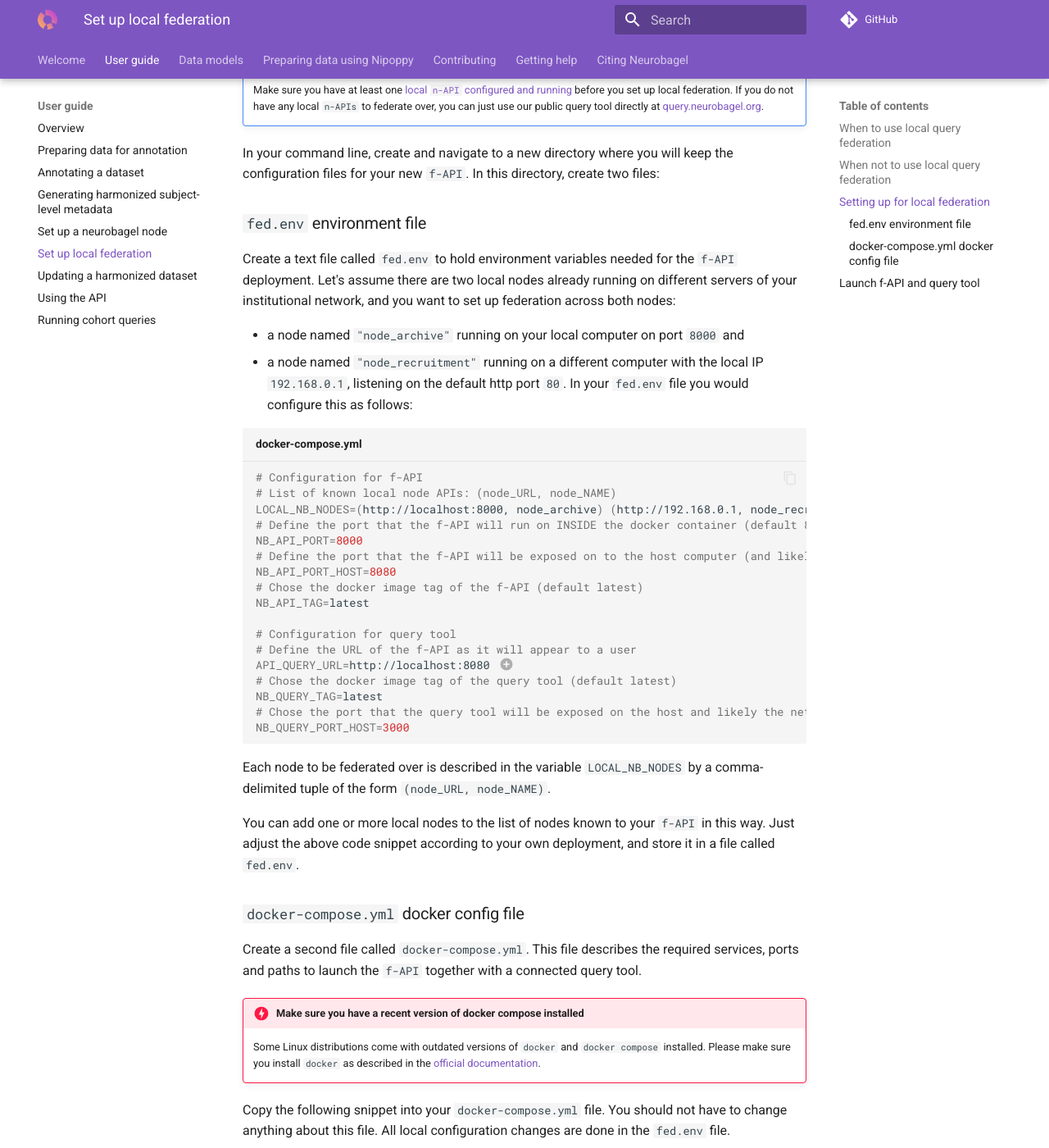
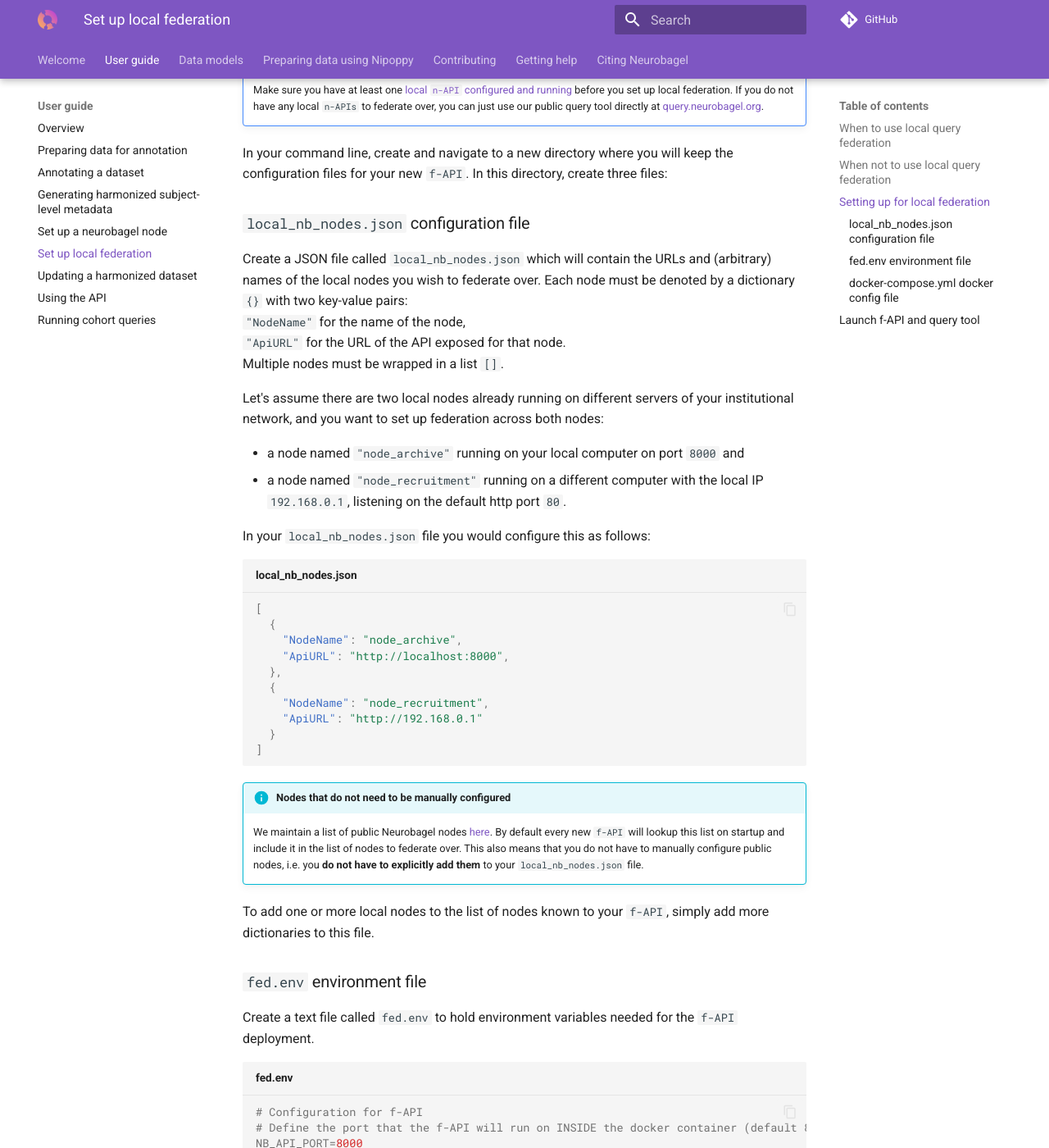
Before and after one commit to neurobagel/develop, an MkDocs documentation site: the page built from docs/docs/federate.md, in a window 1280 px wide and 1400 px high, scrolled down 1789 px. Shown: the whole window at 82% size. Built offline with MkDocs 1.6.1 and Material for MkDocs 9.7.7, drawn with Linux system fonts in a browser that asks for light colours; comment, search, counter and statistics services are not loaded; some of the changed text lies outside the part shown.

Commit message:
[ENH] Update federation instructions to use JSON local nodes config file (neurobagel/documentation#143)
* add info on using JSON local nodes config file

* update text formatting

````diff
--- a/docs/docs/federate.md
+++ b/docs/docs/federate.md
@@ -31,7 +31,7 @@ Query federation is not necessary, if you:
 ## Setting up for local federation
 Federated graph queries in neurobagel are provided by the federation API (`f-API`) service.
 The neurobagel `f-API` takes a single user query and then sends it to every
-neurobagel node API (`n-API`) it is aware of, collects and combinesthe responses,
+neurobagel node API (`n-API`) it is aware of, collects and combines the responses,
 and sends them back to the user as a single answer.
 
 !!! note
@@ -40,22 +40,54 @@ and sends them back to the user as a single answer.
     before you set up local federation. If you do not have any local
     `n-APIs` to federate over, you can just use our public query tool directly at [query.neurobagel.org](https://query.neurobagel.org/).
 
-In your command line, create and navigate to a new directory where you will keep the configuration
-files for your new `f-API`. In this directory, create two files:
+In your command line, create and navigate to a new directory where you will keep the configuration files for your new `f-API`.
+In this directory, create three files:
+
+
+### `local_nb_nodes.json` configuration file
+Create a JSON file called `local_nb_nodes.json` which will contain the URLs and (arbitrary) names of the local nodes you wish to federate over.
+Each node must be denoted by a dictionary `{}` with two key-value pairs:
+`"NodeName"` for the name of the node,
+`"ApiURL"` for the URL of the API exposed for that node.
+Multiple nodes must be wrapped in a list `[]`.
+
+Let's assume there are two local nodes already running on different servers of your institutional network, and you want to set up federation across both nodes:
+
+- a node named `"node_archive"` running on your local computer on port `8000` and
+- a node named `"node_recruitment"` running on a different computer with the local IP `192.168.0.1`, listening on the default http port `80`.
+
+In your `local_nb_nodes.json` file you would configure this as follows:
+``` {.json title="local_nb_nodes.json"}
+[
+  {
+    "NodeName": "node_archive",
+    "ApiURL": "http://localhost:8000",
+  },
+  {
+    "NodeName": "node_recruitment",
+    "ApiURL": "http://192.168.0.1"
+  }
+]
+```
+
+!!! Info "Nodes that do not need to be manually configured"
+    We maintain a list of public Neurobagel nodes
+    [here](https://github.com/neurobagel/menu/blob/main/node_directory/neurobagel_public_nodes.json).
+    By default every new `f-API` will lookup this list
+    on startup and include it in the list of nodes to
+    federate over.
+    This also means that you do not have to manually
+    configure public nodes, i.e. you **do not have to explicitly add them** to your `local_nb_nodes.json` file.
+
+To add one or more local nodes to the list of nodes known to your `f-API`, simply add more dictionaries to this file.
+
 
 ### `fed.env` environment file
 
 Create a text file called `fed.env` to hold environment variables needed for the `f-API` deployment.
-Let's assume there are two local nodes already running on different servers of your institutional network, and you want to set up federation across both nodes:
 
-- a node named `"node_archive"` running on your local computer on port `8000` and
-- a node named `"node_recruitment"` running on a different computer with the local IP `192.168.0.1`, listening on the default http port `80`.
-In your `fed.env` file you would configure this as follows:
-
-``` {.bash .annotate title="docker-compose.yml"}
+``` {.bash .annotate title="fed.env"}
 # Configuration for f-API
-# List of known local node APIs: (node_URL, node_NAME)
-LOCAL_NB_NODES=(http://localhost:8000, node_archive) (http://192.168.0.1, node_recruitment)
 # Define the port that the f-API will run on INSIDE the docker container (default 8000)
 NB_API_PORT=8000
 # Define the port that the f-API will be exposed on to the host computer (and likely the outside network)
@@ -80,10 +112,7 @@ NB_QUERY_PORT_HOST=3000
     as it will appear to a user on their own machine
     - otherwise the request will fail..
 
-Each node to be federated over is described in the variable `LOCAL_NB_NODES` by a comma-delimited tuple of the form `(node_URL, node_NAME)`.
-
-You can add one or more local nodes to the list of nodes known to your `f-API` in this way.
-Just adjust the above code snippet according to your own deployment, and store it in a file called `fed.env`.
+Copy and adjust the above code snippet according to your own deployment, and store it in `fed.env`.
 
 
 ### `docker-compose.yml` docker config file
@@ -100,7 +129,7 @@ to launch the `f-API` together with a connected query tool.
 
 Copy the following snippet into your `docker-compose.yml` file.
 You should not have to change anything about this file.
-All local configuration changes are done in the `fed.env` file.
+All local configuration changes should be made in either the `local_nb_nodes.json` or `fed.env` files.
 
 ``` {.yaml .annotate title="docker-compose.yml"}
 version: "3.8"
@@ -110,9 +139,9 @@ services:
     image: "neurobagel/federation_api:${NB_API_TAG:-latest}"
     ports:
       - "${NB_API_PORT_HOST:-8000}:${NB_API_PORT:-8000}"
-
+    volumes:
+      - "${PWD}/local_nb_nodes.json:/usr/src/local_nb_nodes.json:ro"
     environment:
-      - LOCAL_NB_NODES=${LOCAL_NB_NODES} # (1)!
       - NB_API_PORT=${NB_API_PORT:-8000}
   query:
     image: "neurobagel/query_tool:${NB_QUERY_TAG:-latest}"
@@ -122,18 +151,9 @@ services:
       - API_QUERY_URL=${API_QUERY_URL:-http://localhost:8000/}
 ```
 
-1.  We maintain a list of public neurobagel nodes
-    [here](https://github.com/neurobagel/menu/blob/main/node_directory/neurobagel_public_nodes.json).
-    By default every new `f-API` will lookup this list
-    on startup and include it in the list of nodes to
-    federate over.
-    This also means that you do not have to manually
-    configure public nodes, i.e. you **do not have to explicitly add them** to the `LOCAL_NB_NODES` variable) in your `fed.env` file.
-
 
 ## Launch f-API and query tool
-Once you have created your `fed.env` and `docker-compose.yml` files
-as described above, you can simply launch the services by running
+Once you have created your `local_nb_nodes.json`, `fed.env`, and `docker-compose.yml` files as described above, you can simply launch the services by running
 
 `docker compose --env-file fed.env up -d`
 
````
